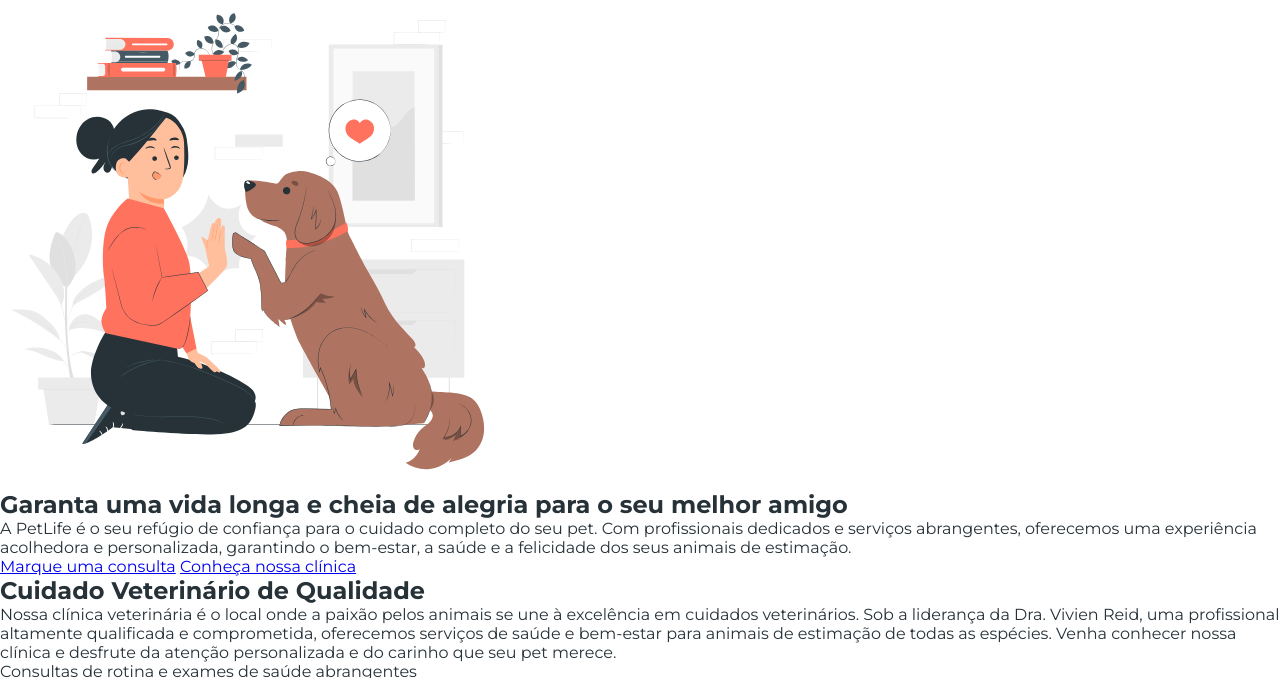
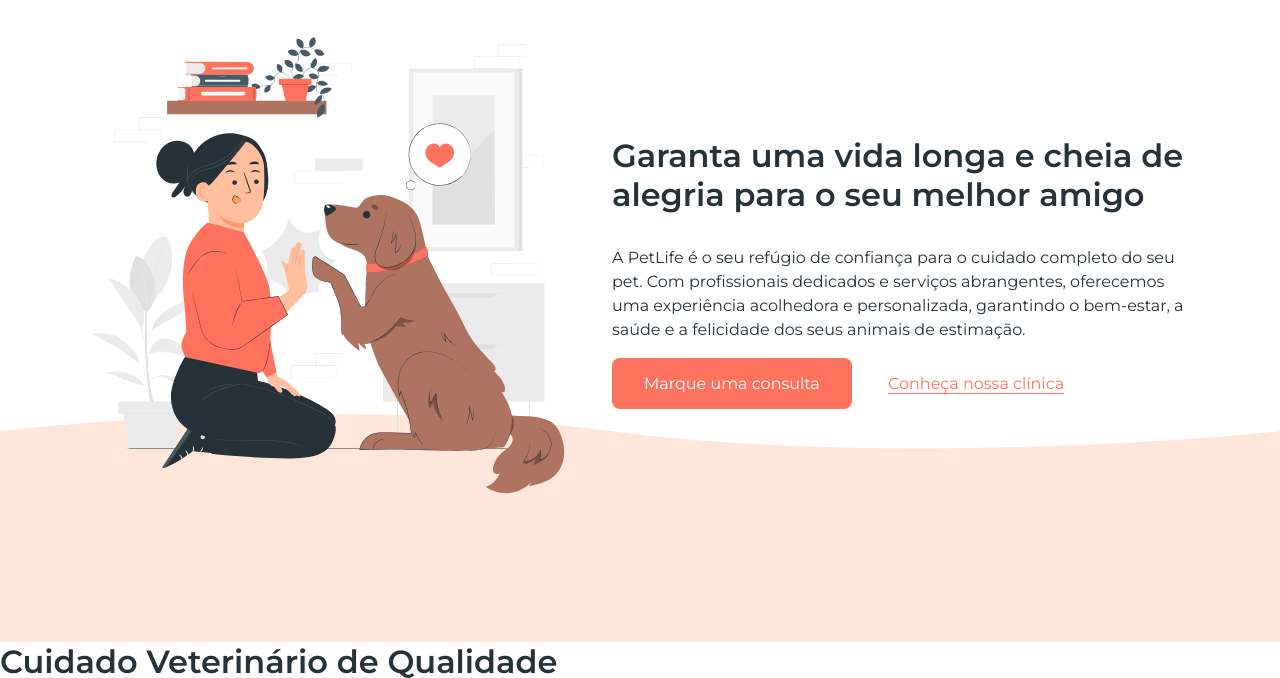
Before and after one commit to philipecampos/petlife, a plain HTML site: page index.html in a window 1280 px wide. Shown: the part 79-757 px from the top of the page. Drawn offline with Linux system fonts and the light colour scheme.

Commit message:
estilizando a seção inicial

```diff
--- a/index.css
+++ b/index.css
@@ -27,3 +27,47 @@ header nav a {
     text-decoration: none;
 
 }
+
+#inicio {
+    display: flex;
+    align-items: center;
+    gap: 32px;
+    /* topo, direita, baixo e esquerda */
+    padding: 24px 80px 128px 80px;
+    position: relative;
+}
+
+h1, h2 {
+    font-weight: 600;
+    font-size: 32px;
+    margin-bottom: 32px;
+}
+
+.paragrafo {
+    line-height: 150%;
+    margin-bottom: 32px;
+}
+
+.botao {
+    background-color: #ff725e;
+    /* vertical, horizontal */
+    border-radius: 8px;
+    color: #ffffff;
+    padding: 16px 32px;
+    text-decoration: none;
+}
+
+.botao-transparente {
+    background-color: transparent;
+    color: #ff725e;
+    padding: 16px 32px;
+    text-underline-offset: 4px;
+}
+
+.absolute {
+    position: absolute;
+    bottom: 0;
+    left: 0;
+    width: 100%;
+    z-index: -10;
+}
--- a/index.html
+++ b/index.html
@@ -31,15 +31,17 @@
 
             <div>
                 <h1>Garanta uma vida longa e cheia de alegria para o seu melhor amigo</h1>
-                <p>
+                <p class="paragrafo">
                     A PetLife é o seu refúgio de confiança para o cuidado completo do seu pet. Com profissionais
                     dedicados e
                     serviços abrangentes, oferecemos uma experiência acolhedora e personalizada, garantindo o bem-estar,
                     a saúde e a felicidade dos seus animais de estimação.
                 </p>
-                <a href="https://wa.me/5522987654321" target="_blank">Marque uma consulta</a>
-                <a href="#clinica">Conheça nossa clínica</a>
+                <a class="botao" href="https://wa.me/5522987654321" target="_blank">Marque uma consulta</a>
+                <a class="botao-transparente" href="#clinica">Conheça nossa clínica</a>
             </div>
+
+            <img class="absolute" src="img/shape.svg" alt="">
         </section>
 
         <section id="clinica">
@@ -47,7 +49,7 @@
                 <h2>Cuidado Veterinário de Qualidade</h2>
             </div>
 
-            <p>
+            <p class="paragrafo">
                 Nossa clínica veterinária é o local onde a paixão pelos animais se une à excelência em cuidados
                 veterinários.
                 Sob a liderança da Dra. Vivien Reid, uma profissional altamente qualificada e comprometida, oferecemos
@@ -71,7 +73,7 @@
         <section id="farmacia">
             <h2>Venha conferir o nosso petshop e farmácia</h2>
             <img src="img/shop-img.svg" alt="" width="645" height="430" loading="lazy">
-            <p>
+            <p class="paragrafo">
                 Além de ser uma clínica veterinária de confiança, também contamos com um completo petshop e farmácia.
                 Nosso petshop oferece uma ampla seleção de produtos de alta qualidade, desde alimentos balanceados e
                 petiscos
@@ -93,7 +95,7 @@
                 <div>
                     <h3>Quais serviços são oferecidos pela clínica da PetLife?</h3>
                     <img src="img/arrow-down.svg" alt="">
-                    <p>
+                    <p class="paragrafo">
                         A clínica da PetLife oferece uma ampla gama de serviços, incluindo consultas de rotina,
                         vacinação,
                         cirurgias,
@@ -107,7 +109,7 @@
                 <div>
                     <h3>Quais espécies de animais a clínica veterinária atende?</h3>
                     <img src="img/arrow-down.svg" alt="">
-                    <p>
+                    <p class="paragrafo">
                         A clínica veterinária da PetLife atende animais de estimação de todas as espécies, incluindo
                         cães, gatos,
                         pássaros, roedores e répteis. Nossos profissionais possuem conhecimento e experiência para
@@ -118,7 +120,7 @@
                 <div>
                     <h3>A clínica da PetLife possui serviços de emergência?</h3>
                     <img src="img/arrow-down.svg" alt="">
-                    <p>
+                    <p class="paragrafo">
                         Sim, a clínica veterinária da PetLife oferece serviços de emergência 24 horas. Se o seu animal
                         de estimação
                         precisar de atendimento veterinário imediato fora do horário de expediente, nossa equipe está
@@ -129,7 +131,7 @@
                 <div>
                     <h3>A clínica oferece serviços de banho e tosa?</h3>
                     <img src="img/arrow-down.svg" alt="">
-                    <p>
+                    <p class="paragrafo">
                         Sim, a clínica veterinária da PetLife oferece serviços profissionais de banho e tosa. Nossa
                         equipe de
                         profissionais experientes garante que seu pet receba cuidados adequados, usando produtos de alta
```
